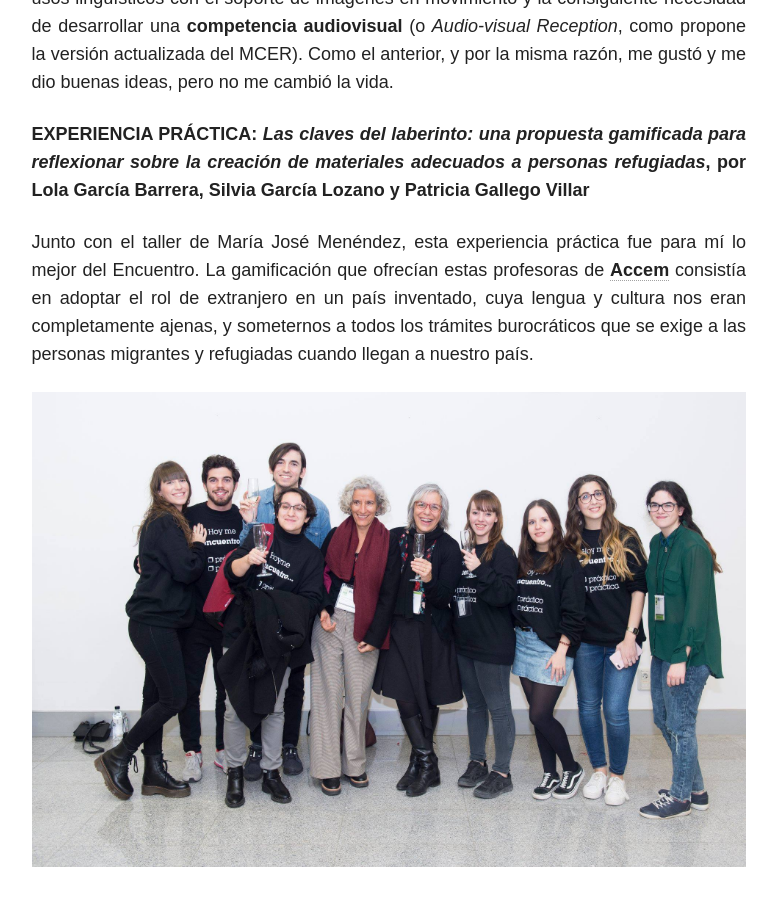
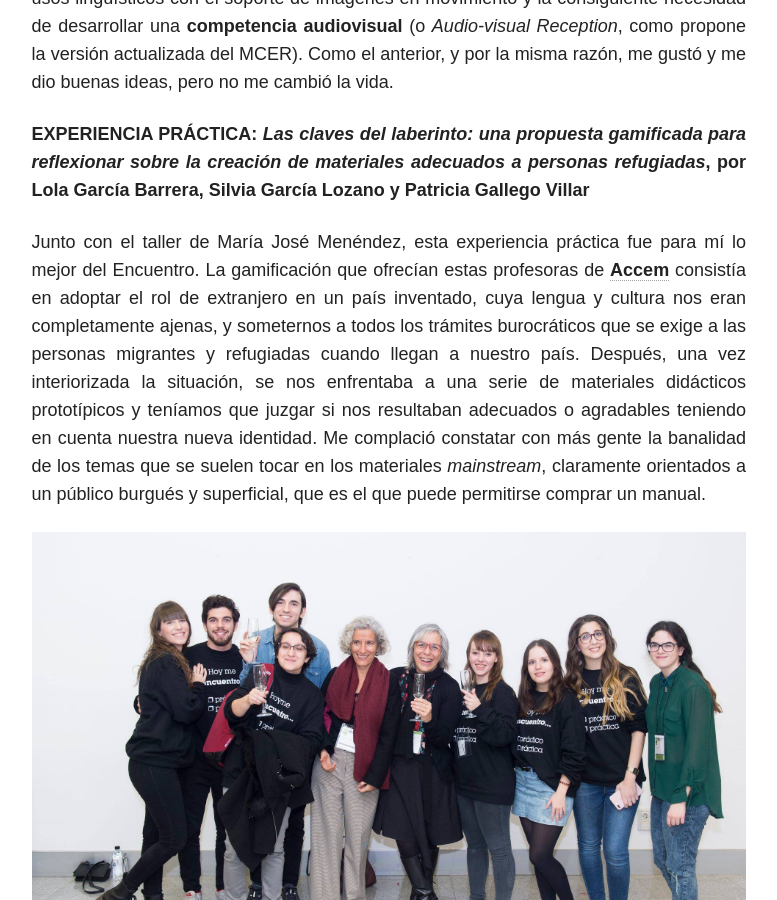
Before and after one commit to immalopez/immalopez.github.io, a Jekyll site: the page built from _posts/blog/2018-12-27-yo-una-joven-padawan.md, in a window 1280 px wide and 900 px high, scrolled down 4337 px. Shown: the whole window, without its empty margins (348-1125 px from the left). Built offline with Jekyll 4.4.1, drawn with Linux system fonts in a browser that asks for light colours; nearby versions of some CDN libraries; comment, search, counter and statistics services are not loaded.

Commit message:
Update 2018-12-27-yo-una-joven-padawan.md

```diff
--- a/_posts/blog/2018-12-27-yo-una-joven-padawan.md
+++ b/_posts/blog/2018-12-27-yo-una-joven-padawan.md
@@ -47,6 +47,6 @@
 
 **EXPERIENCIA PRÁCTICA: _Las claves del laberinto: una propuesta gamificada para reflexionar sobre la creación de materiales adecuados a personas refugiadas_, por Lola García Barrera, Silvia García Lozano y Patricia Gallego Villar**
 
-Junto con el taller de María José Menéndez, esta experiencia práctica fue para mí lo mejor del Encuentro. La gamificación que ofrecían estas profesoras de <a href="https://www.accem.es" target="_blank">**Accem**</a> consistía en adoptar el rol de extranjero en un país inventado, cuya lengua y cultura nos eran completamente ajenas, y someternos a todos los trámites burocráticos que se exige a las personas migrantes y refugiadas cuando llegan a nuestro país.
+Junto con el taller de María José Menéndez, esta experiencia práctica fue para mí lo mejor del Encuentro. La gamificación que ofrecían estas profesoras de <a href="https://www.accem.es" target="_blank">**Accem**</a> consistía en adoptar el rol de extranjero en un país inventado, cuya lengua y cultura nos eran completamente ajenas, y someternos a todos los trámites burocráticos que se exige a las personas migrantes y refugiadas cuando llegan a nuestro país. Después, una vez interiorizada la situación, se nos enfrentaba a una serie de materiales didácticos prototípicos y teníamos que juzgar si nos resultaban adecuados o agradables teniendo en cuenta nuestra nueva identidad. Me complació constatar con más gente la banalidad de los temas que se suelen tocar en los materiales _mainstream_, claramente orientados a un público burgués y superficial, que es el que puede permitirse comprar un manual.
 
 ![Segunda foto grupal](/images/49643224_2075655185791249_7095390048639516672_o.jpg)
```
